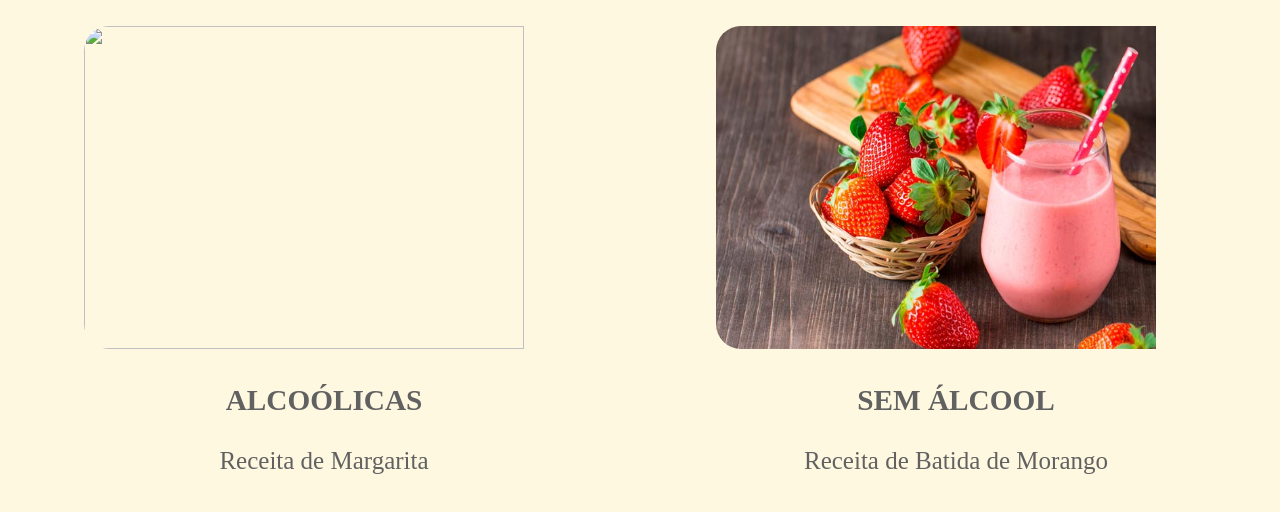
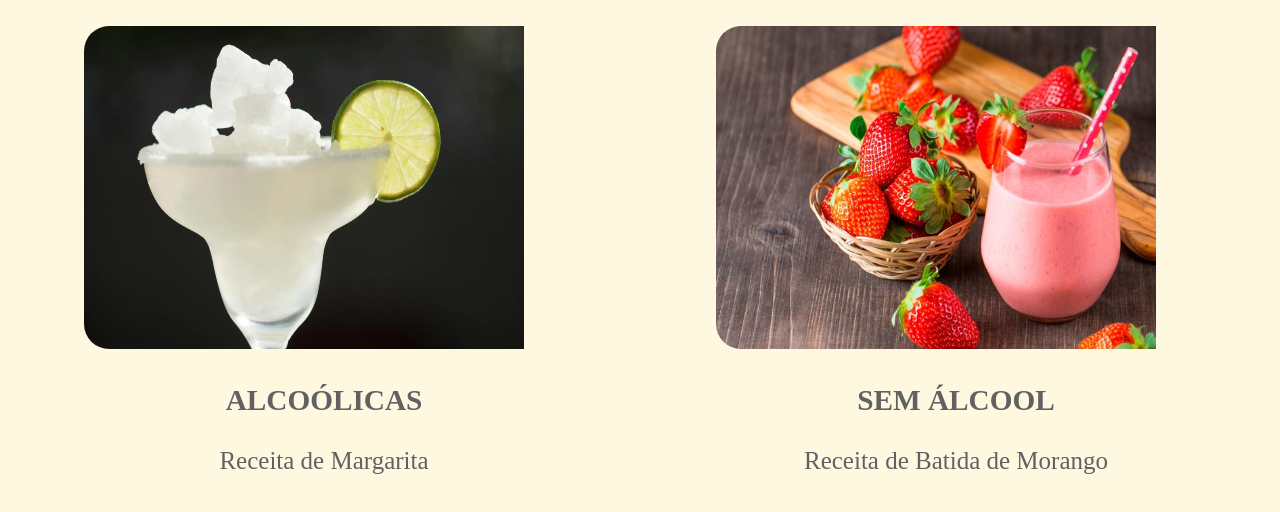
Before and after one commit to Gabrielhanel/Mesa-e-Balc-o, a plain HTML site: page bebidas.html in a window 1280 px wide. Shown: the part 102-614 px from the top of the page. Drawn offline with Linux system fonts and the light colour scheme; a web font is replaced by a local one.

Commit message:
ajuste - marguerita

```diff
--- a/bebidas.html
+++ b/bebidas.html
@@ -11,7 +11,7 @@
         <main>
             <div class="alcoolicas">
             <a class="alcoolicas-semalcool" href="homepages/alcoolicas.html">
-                <img src="media/img/bebidas - ALCOOL/marguerita.jpg" alt="">
+                <img src="media/img/bebidas - ALCOOL/marguerita.webp" alt="">
                 <h3>ALCOÓLICAS</h3>
                     </a>
                     <a class="margarita-batida" href="">
```
